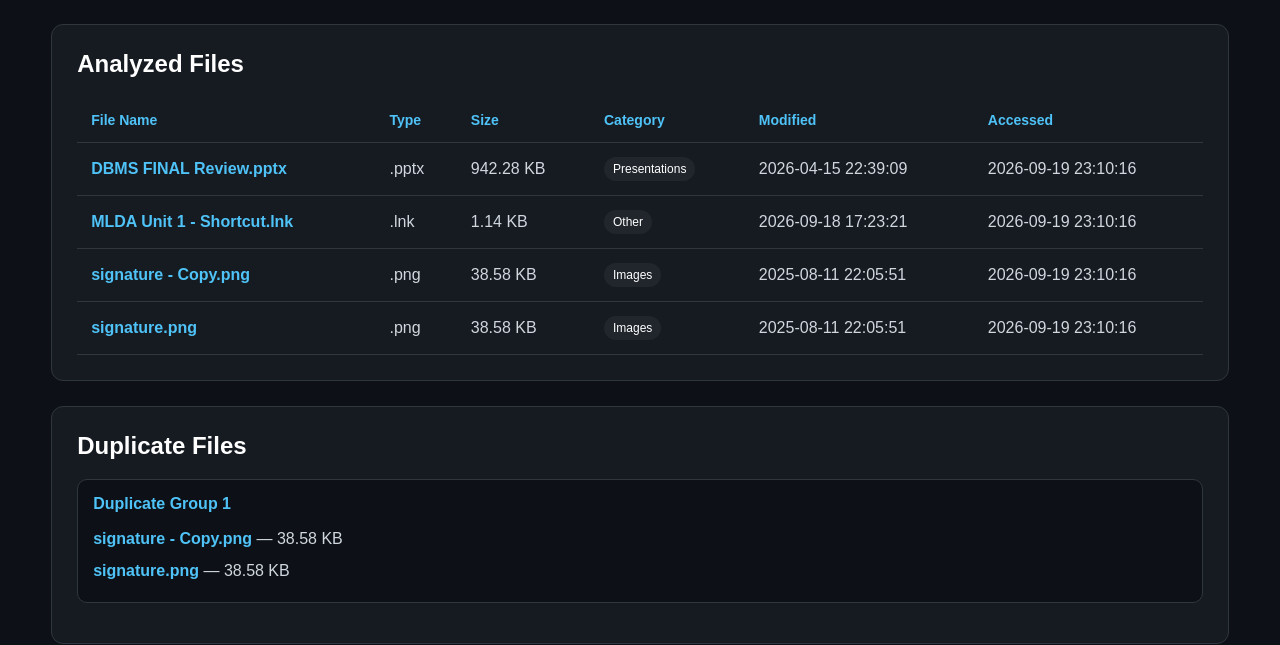
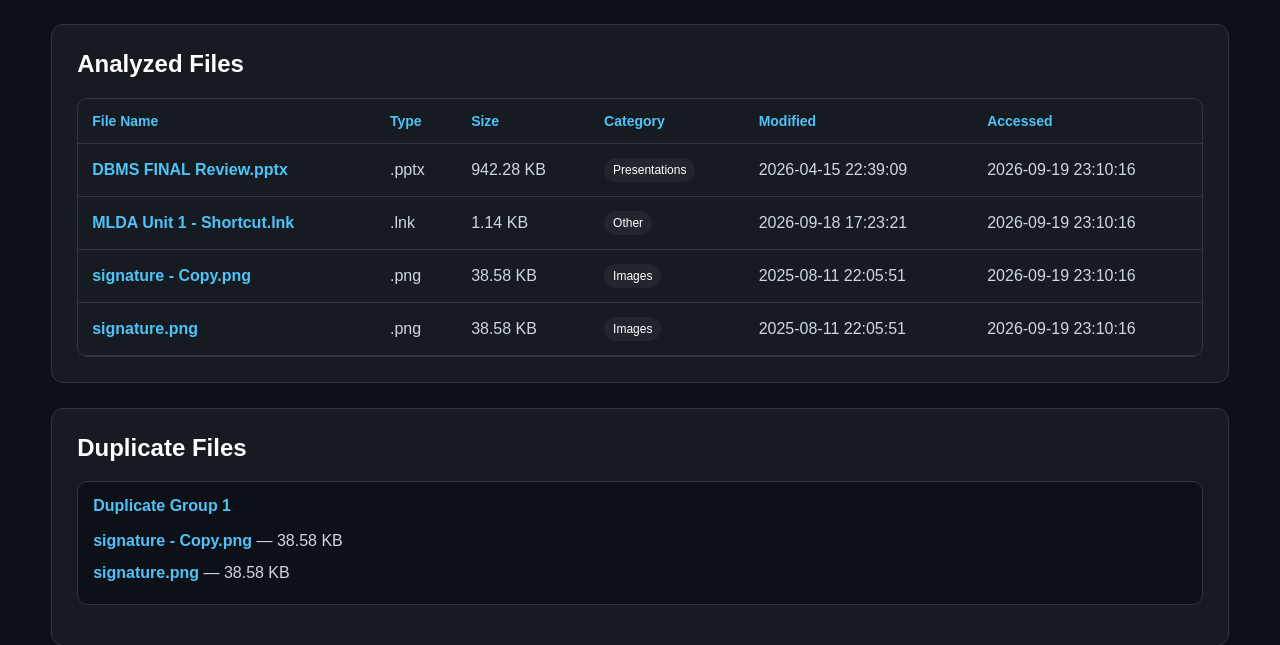
Before and after one commit to ritisharanjan10177-netizen/File_Metadata_Analyzer, a Flask app: page / in a window 1280 px wide. Shown: the part 1147-1792 px from the top of the page. Run offline with Flask 3, Linux system fonts and the light colour scheme; data comes from the database, SQL or seed files in the repository.

Commit message:
Improve analyzed files table

```diff
--- a/templates/index.html
+++ b/templates/index.html
@@ -222,10 +222,14 @@
             overflow-x: auto;
         }
 
-        table {
-            width: 100%;
-            border-collapse: collapse;
-        }
+    table {
+    width: 100%;
+    border-collapse: separate;
+    border-spacing: 0;
+    overflow: hidden;
+    border-radius: 10px;
+    border: 1px solid #30363d;
+}
 
         th,
         td {
```
